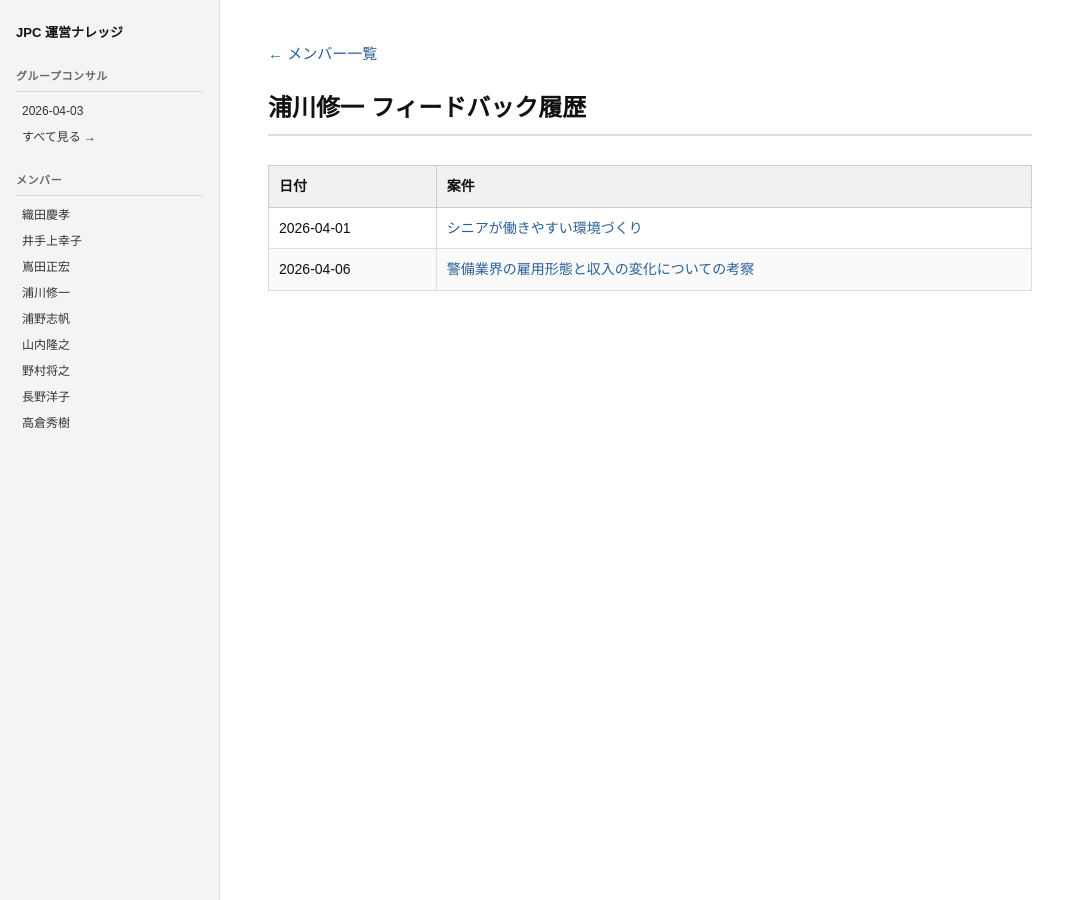
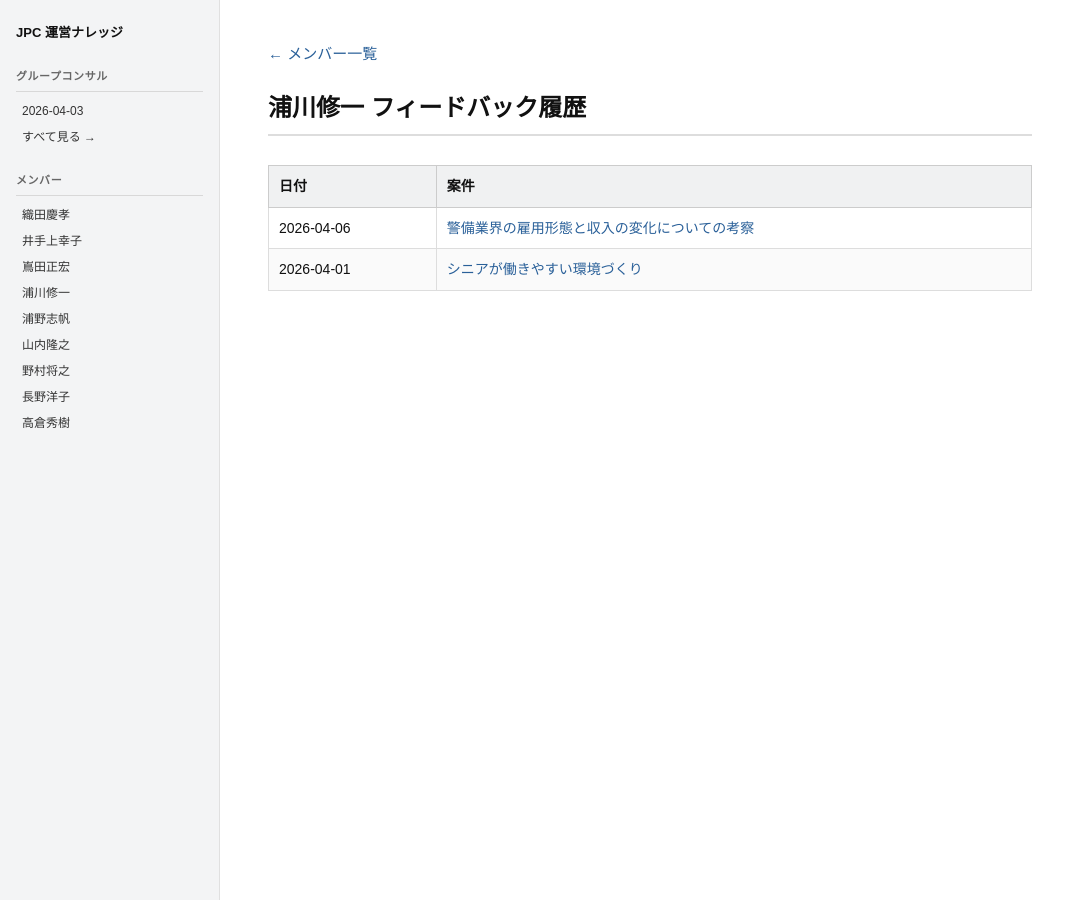
Before and after one commit to staffsolution/staffsolution-jpc, a Jekyll site: the page built from メンバー/浦川修一/index.md, in a window 1280 px wide. Shown: the whole page, without its empty margins (0-1079 px from the left). Built offline with Jekyll 4.4.1, drawn with Linux system fonts in a browser that asks for light colours.

```diff
--- a/メンバー/浦川修一/index.md
+++ b/メンバー/浦川修一/index.md
@@ -8,5 +8,5 @@ layout: default
 
 | 日付 | 案件 |
 |------|------|
+| 2026-04-06 | [警備業界の雇用形態と収入の変化についての考察](20260406_警備業界の雇用形態と収入の変化についての考察_フィードバック) |
 | 2026-04-01 | [シニアが働きやすい環境づくり](20260401_シニアが働きやすい環境づくり_フィードバック) |
-| 2026-04-06 | [警備業界の雇用形態と収入の変化についての考察](20260406_警備業界の雇用形態と収入の変化についての考察_フィードバック) |
```
